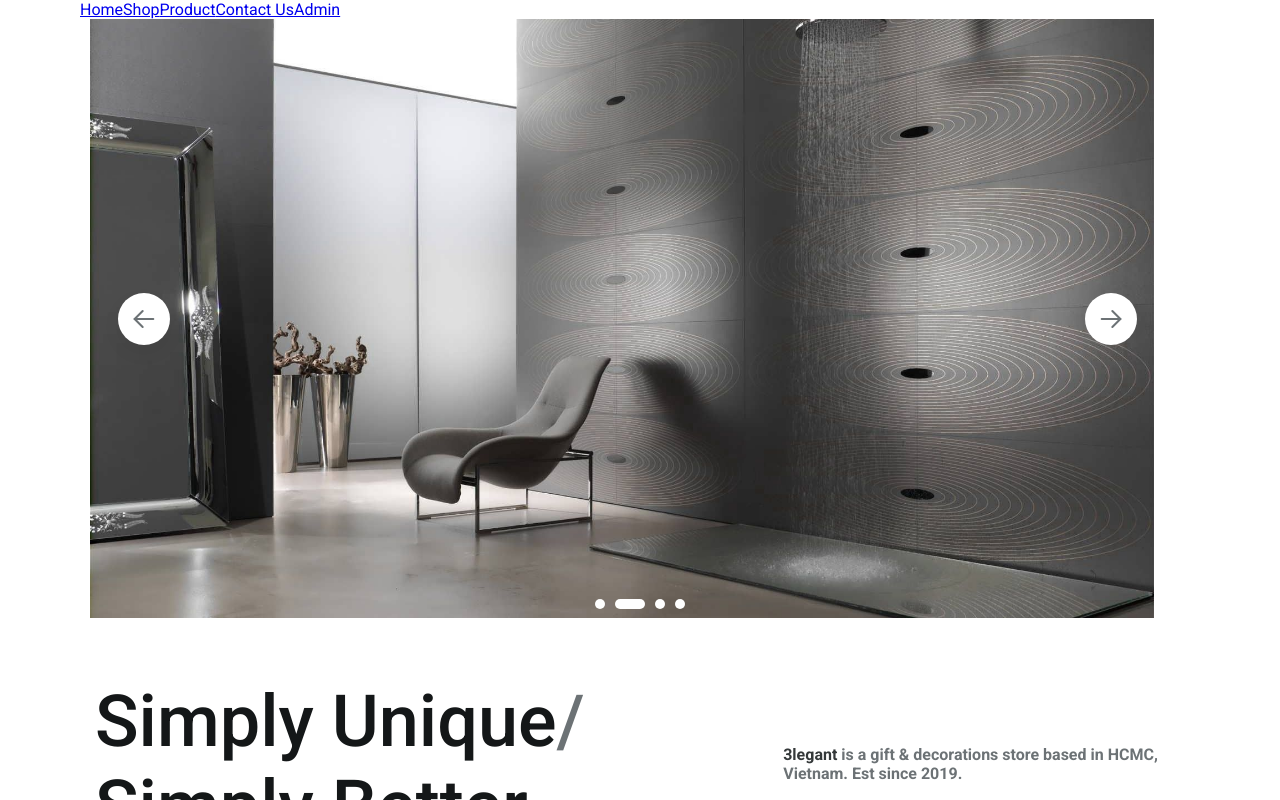
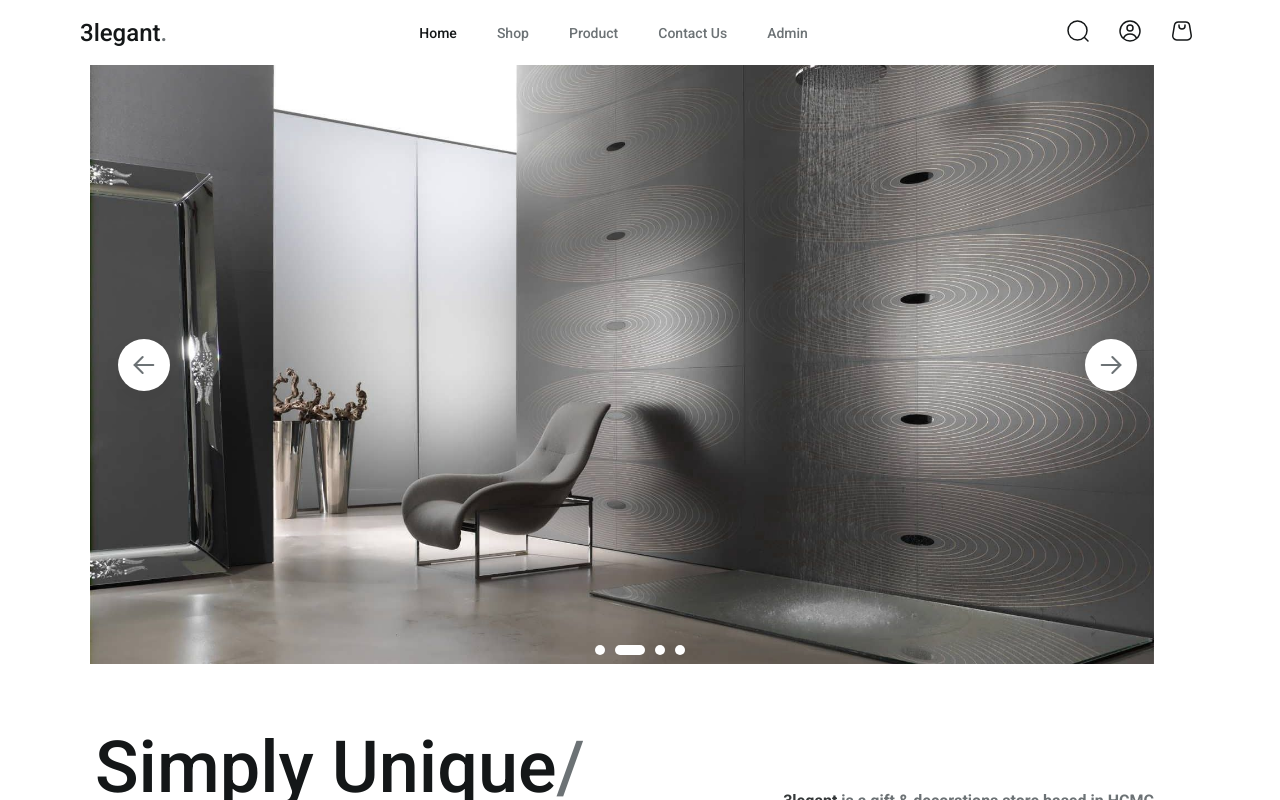
Before and after one commit to Totemy/e-commerce-template, a Vue app: page / in a window 1280 px wide. Shown: the top 800 px of the page. Built offline with nearby package versions, Linux system fonts and the light colour scheme; no server answers; the database is empty.

Commit message:
Added navbar

```diff
--- a/src/components/Navigation/NavComponent.vue
+++ b/src/components/Navigation/NavComponent.vue
@@ -1,13 +1,37 @@
 <template>
   <section class="container">
     <nav class="navbar">
-      <router-link class="navbar__link" to="/">Home</router-link>
-      <router-link class="navbar__link" to="/catalog">Shop</router-link>
-      <router-link class="navbar__link" to="/catalog">Product</router-link>
-      <router-link class="navbar__link" to="/catalog">Contact Us</router-link>
-      <router-link class="navbar__link" to="/admin">Admin</router-link>
+      <div class="navbar__logo">
+        3legant<span class="color-n4">.</span>
+      </div>
+      <div class="navbar__links">
+        <router-link class="navbar__link" to="/" :class="{ 'navbar__link-active': activeRoute === '/' }" >Home</router-link>
+        <router-link class="navbar__link" to="/catalog" :class="{ 'navbar__link-active': activeRoute === '/catalog' }">Shop</router-link>
+        <router-link class="navbar__link" to="/catalog" :class="{ 'navbar__link-active': activeRoute === '/catalog' }" >Product</router-link>
+        <router-link class="navbar__link" to="/catalog" :class="{ 'navbar__link-active': activeRoute === '/catalog' }">Contact Us</router-link>
+        <router-link class="navbar__link" to="/admin" :class="{ 'navbar__link-active': activeRoute === '/admin' }" >Admin</router-link>
+      </div>
+     <div class="navbar__buttons">
+          <button class="btn btn__nav"> <img src="/icons/search.svg" alt="search" /> </button>
+          <button class="btn btn__nav"><img src="/icons/account.svg" alt="account" /> </button>
+          <button class="btn btn__nav"> <img src="/icons/bag.svg" alt="shop-bag" /> </button>
+     </div>
     </nav>
   </section>
 </template>
-<script setup>
+<script>
+export default {
+  data() {
+    return {
+      activeRoute: '', // Initialize active route
+      openBar: false
+    };
+  },
+  watch: {
+    '$route'(to) {
+      this.activeRoute = to.path;
+      this.openBar = false;
+    }
+  }
+}
 </script>
--- a/src/styles/_buttons.scss
+++ b/src/styles/_buttons.scss
@@ -18,4 +18,8 @@
       bottom: -3px;
     }
   }
+  &__nav{
+    background-color: transparent;
+    border: none;
+  }
 }
--- /dev/null
+++ b/src/styles/_navbar.scss
@@ -0,0 +1,33 @@
+.navbar{
+  display: flex;
+  flex-direction: row;
+  justify-content: space-between;
+  position: relative;
+  align-items: center;
+  padding: 18px 0px;
+  &__logo{
+    font-weight: 500;
+    font-size: 24px;
+  }
+  &__links{
+    display: flex;
+    flex-direction: row;
+    gap: 40px;
+  }
+  &__link{
+    font-weight: 500;
+    font-size: 14px;
+    color: $n-4-color;
+    &-active{
+      color: $n-7-color;
+    }
+  }
+  &__buttons{
+    display: flex;
+    flex-direction: row;
+    gap: 16px;
+  }
+  a{
+    text-decoration:none;
+  }
+}
--- a/src/styles/app.scss
+++ b/src/styles/app.scss
@@ -2,6 +2,7 @@
 @import "fonts";
 @import 'main';
 @import 'buttons';
+@import 'navbar';
 @import 'slider';
 @import 'home';
 @import 'footer';
```
